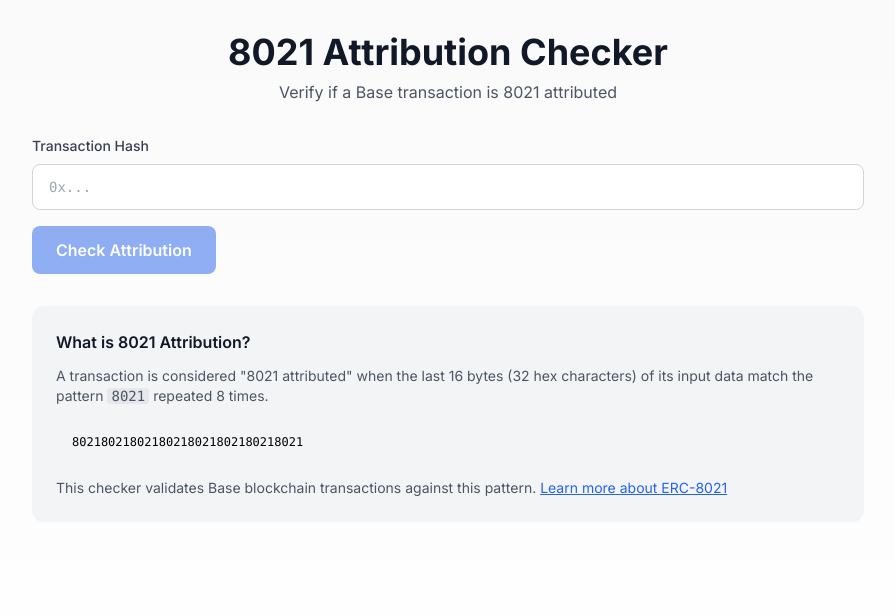
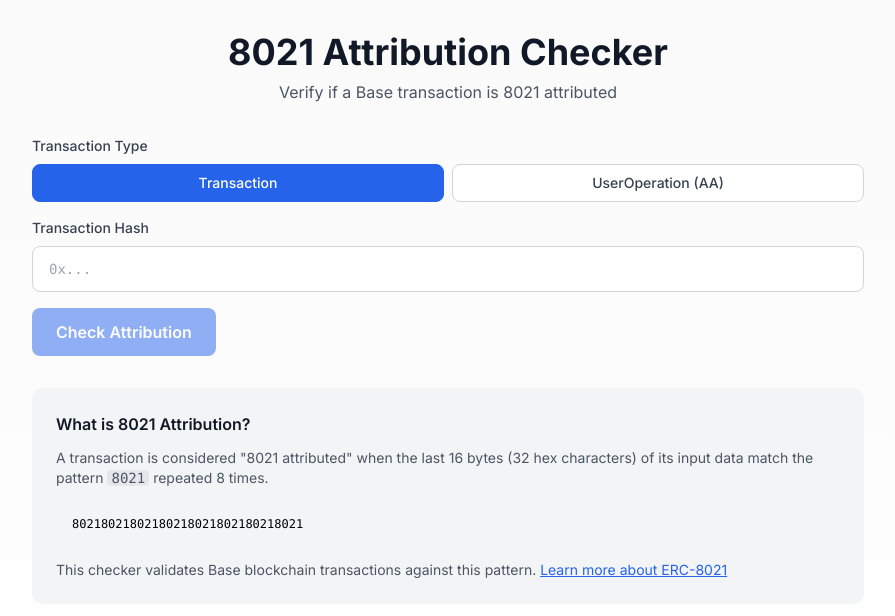
Before and after one commit to hughescoin/builder-code-checker, a Next.js app: page / in a window 1280 px wide. Shown: the top 616 px of the page, without its empty margins (192-1087 px from the left). Built offline with nearby package versions, Linux system fonts and the light colour scheme.

Commit message:
add support for userOps

```diff
--- a/app/api/check/route.ts
+++ b/app/api/check/route.ts
@@ -1,5 +1,5 @@
 import { NextRequest, NextResponse } from 'next/server'
-import { getTransaction } from '@/lib/blockchain'
+import { getRegularTransaction, getUserOperation } from '@/lib/blockchain'
 import { validate8021Attribution, isValidTransactionHash } from '@/lib/validator'
 
 export interface CheckResponse {
@@ -9,13 +9,16 @@ export interface CheckResponse {
   last16Bytes?: string
   expectedPattern?: string
   transactionHash?: string
+  isUserOperation?: boolean
   error?: string
 }
+
+type TransactionType = 'transaction' | 'userOperation'
 
 export async function POST(request: NextRequest): Promise<NextResponse<CheckResponse>> {
   try {
     const body = await request.json()
-    const { hash } = body
+    const { hash, type = 'transaction' } = body as { hash: string; type?: TransactionType }
 
     if (!hash) {
       return NextResponse.json(
@@ -27,17 +30,20 @@ export async function POST(request: NextRequest): Promise<NextResponse<CheckResp
     // Validate hash format
     if (!isValidTransactionHash(hash)) {
       return NextResponse.json(
-        { success: false, error: 'Invalid transaction hash format. Expected 0x followed by 64 hex characters.' },
+        { success: false, error: 'Invalid hash format. Expected 0x followed by 64 hex characters.' },
         { status: 400 }
       )
     }
 
-    // Fetch transaction from Base blockchain
-    const txResult = await getTransaction(hash)
+    // Fetch based on selected type
+    const txResult = type === 'userOperation'
+      ? await getUserOperation(hash)
+      : await getRegularTransaction(hash)
 
     if (!txResult.success || !txResult.inputData) {
+      const typeLabel = type === 'userOperation' ? 'UserOperation' : 'Transaction'
       return NextResponse.json(
-        { success: false, error: txResult.error || 'Failed to fetch transaction' },
+        { success: false, error: txResult.error || `${typeLabel} not found` },
         { status: 404 }
       )
     }
@@ -52,6 +58,7 @@ export async function POST(request: NextRequest): Promise<NextResponse<CheckResp
       last16Bytes: validation.last16Bytes,
       expectedPattern: validation.expectedPattern,
       transactionHash: hash,
+      isUserOperation: type === 'userOperation',
     })
   } catch (error) {
     const errorMessage = error instanceof Error ? error.message : 'Internal server error'
--- a/app/page.tsx
+++ b/app/page.tsx
@@ -3,8 +3,11 @@
 import { useState } from 'react'
 import type { CheckResponse } from './api/check/route'
 
+type TransactionType = 'transaction' | 'userOperation'
+
 export default function Home() {
   const [hash, setHash] = useState('')
+  const [txType, setTxType] = useState<TransactionType>('transaction')
   const [loading, setLoading] = useState(false)
   const [result, setResult] = useState<CheckResponse | null>(null)
   const [showFullData, setShowFullData] = useState(false)
@@ -19,7 +22,7 @@ export default function Home() {
       const response = await fetch('/api/check', {
         method: 'POST',
         headers: { 'Content-Type': 'application/json' },
-        body: JSON.stringify({ hash: hash.trim() }),
+        body: JSON.stringify({ hash: hash.trim(), type: txType }),
       })
 
       const data: CheckResponse = await response.json()
@@ -69,12 +72,43 @@ export default function Home() {
 
         {/* Input Section */}
         <div className="space-y-4">
+          {/* Transaction Type Selector */}
+          <div>
+            <label className="block text-sm font-medium text-gray-700 dark:text-gray-300 mb-2">
+              Transaction Type
+            </label>
+            <div className="flex gap-2">
+              <button
+                type="button"
+                onClick={() => setTxType('transaction')}
+                className={`flex-1 px-4 py-2 rounded-lg border text-sm font-medium transition-colors ${
+                  txType === 'transaction'
+                    ? 'bg-blue-600 border-blue-600 text-white'
+                    : 'bg-white dark:bg-gray-800 border-gray-300 dark:border-gray-600 text-gray-700 dark:text-gray-300 hover:bg-gray-50 dark:hover:bg-gray-700'
+                }`}
+              >
+                Transaction
+              </button>
+              <button
+                type="button"
+                onClick={() => setTxType('userOperation')}
+                className={`flex-1 px-4 py-2 rounded-lg border text-sm font-medium transition-colors ${
+                  txType === 'userOperation'
+                    ? 'bg-purple-600 border-purple-600 text-white'
+                    : 'bg-white dark:bg-gray-800 border-gray-300 dark:border-gray-600 text-gray-700 dark:text-gray-300 hover:bg-gray-50 dark:hover:bg-gray-700'
+                }`}
+              >
+                UserOperation (AA)
+              </button>
+            </div>
+          </div>
+
           <div>
             <label
               htmlFor="hash"
               className="block text-sm font-medium text-gray-700 dark:text-gray-300 mb-2"
             >
-              Transaction Hash
+              {txType === 'transaction' ? 'Transaction Hash' : 'UserOperation Hash'}
             </label>
             <input
               id="hash"
@@ -150,11 +184,18 @@ export default function Home() {
                         </svg>
                       </div>
                       <div>
+                        <div className="flex items-center gap-2">
                           <h2 className="text-xl font-semibold text-green-800 dark:text-green-200">
                             8021 Attributed
                           </h2>
+                          {result.isUserOperation && (
+                            <span className="px-2 py-0.5 text-xs font-medium bg-purple-100 dark:bg-purple-900 text-purple-800 dark:text-purple-200 rounded-full">
+                              UserOp
+                            </span>
+                          )}
+                        </div>
                         <p className="text-sm text-green-600 dark:text-green-400">
-                          This transaction is correctly 8021 attributed
+                          This {result.isUserOperation ? 'userOperation' : 'transaction'} is correctly 8021 attributed
                         </p>
                       </div>
                     </>
@@ -176,11 +217,18 @@ export default function Home() {
                         </svg>
                       </div>
                       <div>
+                        <div className="flex items-center gap-2">
                           <h2 className="text-xl font-semibold text-red-800 dark:text-red-200">
                             Not 8021 Attributed
                           </h2>
+                          {result.isUserOperation && (
+                            <span className="px-2 py-0.5 text-xs font-medium bg-purple-100 dark:bg-purple-900 text-purple-800 dark:text-purple-200 rounded-full">
+                              UserOp
+                            </span>
+                          )}
+                        </div>
                         <p className="text-sm text-red-600 dark:text-red-400">
-                          This transaction does not have valid 8021 attribution
+                          This {result.isUserOperation ? 'userOperation' : 'transaction'} does not have valid 8021 attribution
                         </p>
                       </div>
                     </>
@@ -230,6 +278,7 @@ export default function Home() {
                 </div>
               </div>
             ) : (
+              <div className="space-y-4">
                 <div className="flex items-center gap-3">
                   <div className="w-10 h-10 rounded-full bg-red-500 flex items-center justify-center">
                     <svg
@@ -252,6 +301,14 @@ export default function Home() {
                     </h2>
                     <p className="text-sm text-red-600 dark:text-red-400">
                       {result.error}
+                    </p>
+                  </div>
+                </div>
+                <div className="pt-3 border-t border-red-200 dark:border-red-800">
+                  <p className="text-sm text-red-700 dark:text-red-300">
+                    <strong>Tip:</strong> Make sure you selected the correct transaction type above.
+                    Use &quot;Transaction&quot; for regular blockchain transactions, or &quot;UserOperation (AA)&quot;
+                    for Account Abstraction / Smart Wallet transactions.
                   </p>
                 </div>
               </div>
```
Also changed, not shown: package.json (+7 -1 lines), 1 other file (tests, documents, lock files or other folders). Lines whose indentation alone changed are shown as unchanged.
